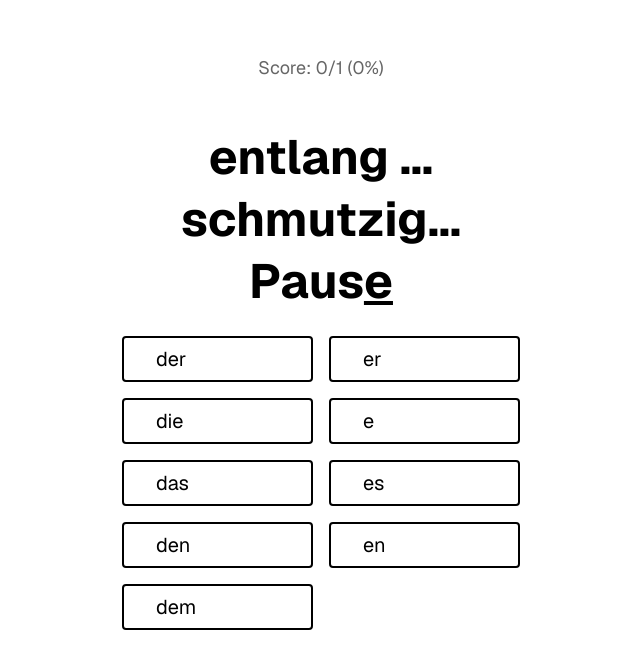
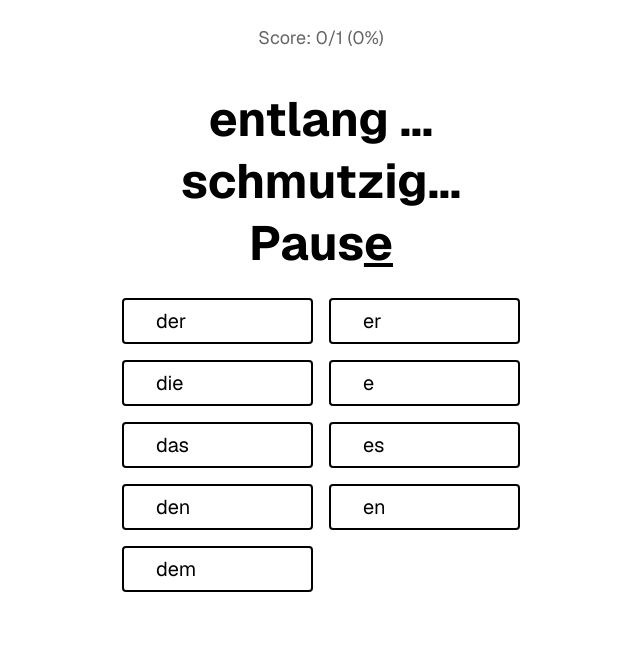
Before and after one commit to azproduction/der-die-das, a Next.js app: page / in a window 1280 px wide. Both pictures are taken after a click on the button "der". Shown: the top 668 px of the page, without its empty margins (319-959 px from the left). Built offline with nearby package versions, Linux system fonts and the light colour scheme.

Commit message:
fix: Layout fix

```diff
--- a/app/page.tsx
+++ b/app/page.tsx
@@ -19,8 +19,7 @@ const Wrapper = styled.div`
   flex-direction: column;
   padding: 1rem;
   gap: 2rem;
-  margin-top: 40px;
-  margin-bottom: 40px;
+  margin-top: 10px;
 `;
 
 const ScoreDisplay = styled.div`
@@ -35,6 +34,7 @@ const Container = styled.div`
   flex-direction: column;
   width: 100%;
   flex: 1;
+  margin-bottom: 80px;
 `;
 
 export default function Home() {
--- a/components/AdjectiveQuiz/index.tsx
+++ b/components/AdjectiveQuiz/index.tsx
@@ -146,14 +146,14 @@ export default function AdjectiveQuiz({
         <ruby>
           {quizState.preposition}
           <rp>(</rp>
-          <rt style={{ opacity: 0.5, fontWeight: 500 }}>
+          <rt style={{ opacity: 0.5, fontWeight: 500, fontSize: 16 }}>
             {}
             {(() => {
               if (typeof quizState.isDirectional !== "boolean") {
                 return <>&nbsp;</>;
               }
 
-              return quizState.isDirectional ? "⮕" : "⬇";
+              return quizState.isDirectional ? "dir" : "loc";
             })()}
           </rt>
           <rp>)</rp>
```
